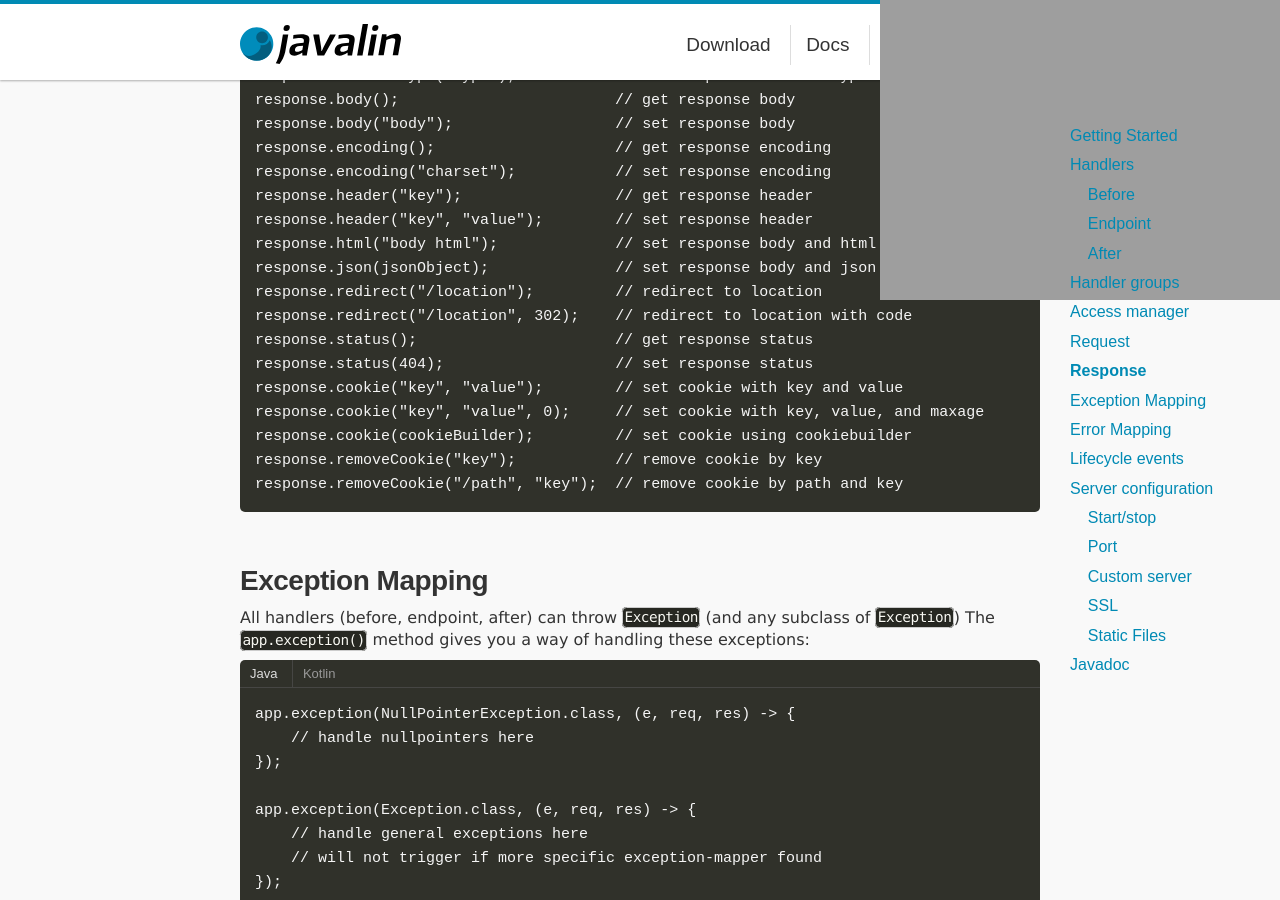
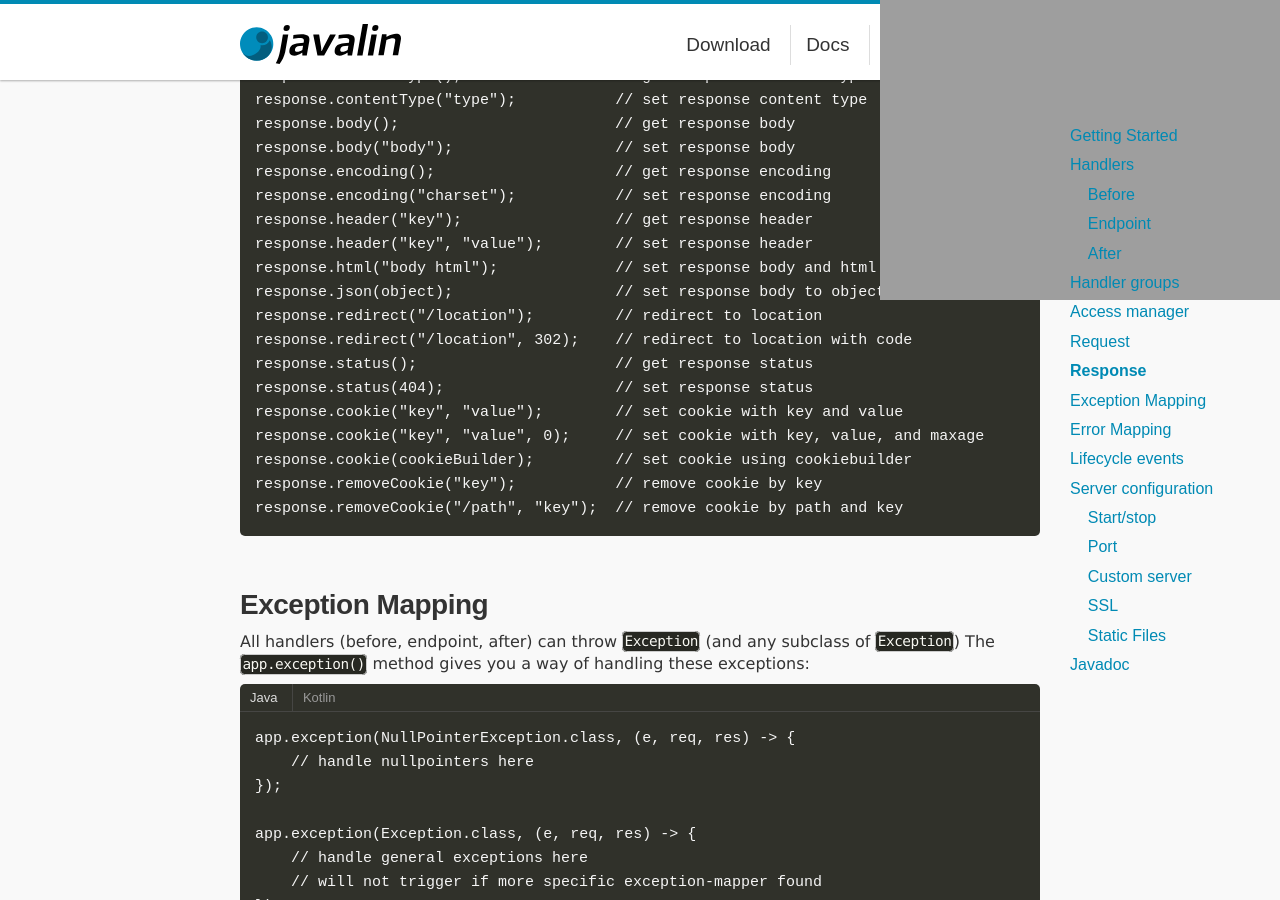
Before and after one commit to javalin/website, a Jekyll site: the page built from pages/docs.md, in a window 1280 px wide and 900 px high, scrolled down 5346 px. Built offline with Jekyll 4.4.1, drawn with Linux system fonts in a browser that asks for light colours; some of the changed text lies outside the part shown.

Commit message:
Update docs

```diff
--- a/pages/docs.md
+++ b/pages/docs.md
@@ -255,6 +255,7 @@ app.routes {
 request.unwrap();                   // get underlying HttpServletRequest
 request.body();                     // get the request body as string
 request.bodyAsBytes();              // get the request body as byte-array
+request.bodyAsClass(clazz);         // convert json body to object (requires jackson)
 request.bodyParam("key");           // get parameter from request body
 request.formParam("key");           // get parameter from form-post request
 request.param("key");               // get a path-parameter, ex "/:id" -> param("id")
@@ -310,7 +311,7 @@ response.encoding("charset");           // set response encoding
 response.header("key");                 // get response header
 response.header("key", "value");        // set response header
 response.html("body html");             // set response body and html content type
-response.json(jsonObject);              // set response body and json content type
+response.json(object);                  // set response body to object-as-json (requires jackson)
 response.redirect("/location");         // redirect to location
 response.redirect("/location", 302);    // redirect to location with code
 response.status();                      // get response status
```
